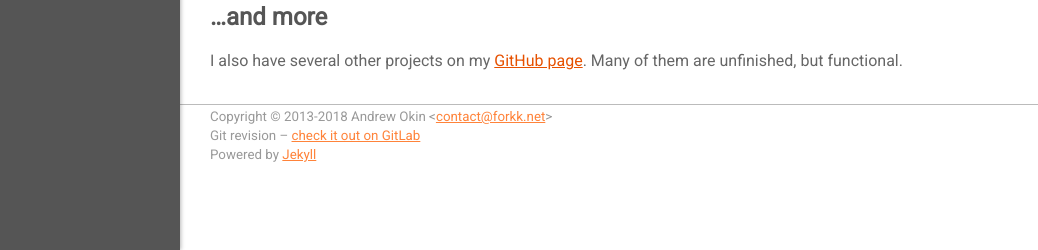
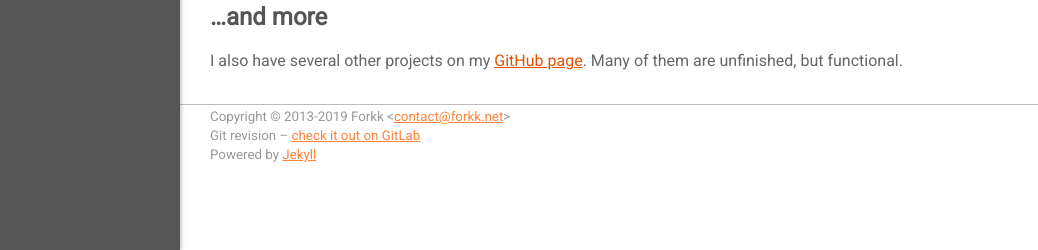
Before and after one commit to Forkk/forkk.net, a Jekyll site: the page built from index.md, in a window 1280 px wide. Shown: the part 650-900 px from the top of the page, without its empty margins (0-1038 px from the left). Built offline with Jekyll 4.4.1, drawn with Linux system fonts in a browser that asks for light colours; our own code applies the rules of GitHub Pages for plain Markdown files.

Commit message:
Bump copyright date

```diff
--- a/_includes/footer.html
+++ b/_includes/footer.html
@@ -1,5 +1,5 @@
 <footer>
-    <p>Copyright &copy; 2013-2018 Andrew Okin
+    <p>Copyright &copy; 2013-2019 Forkk
     &lt;<a href="mailto:{{ site.email }}">{{ site.email }}</a>&gt;</p>
     <p>
     Git revision
```
